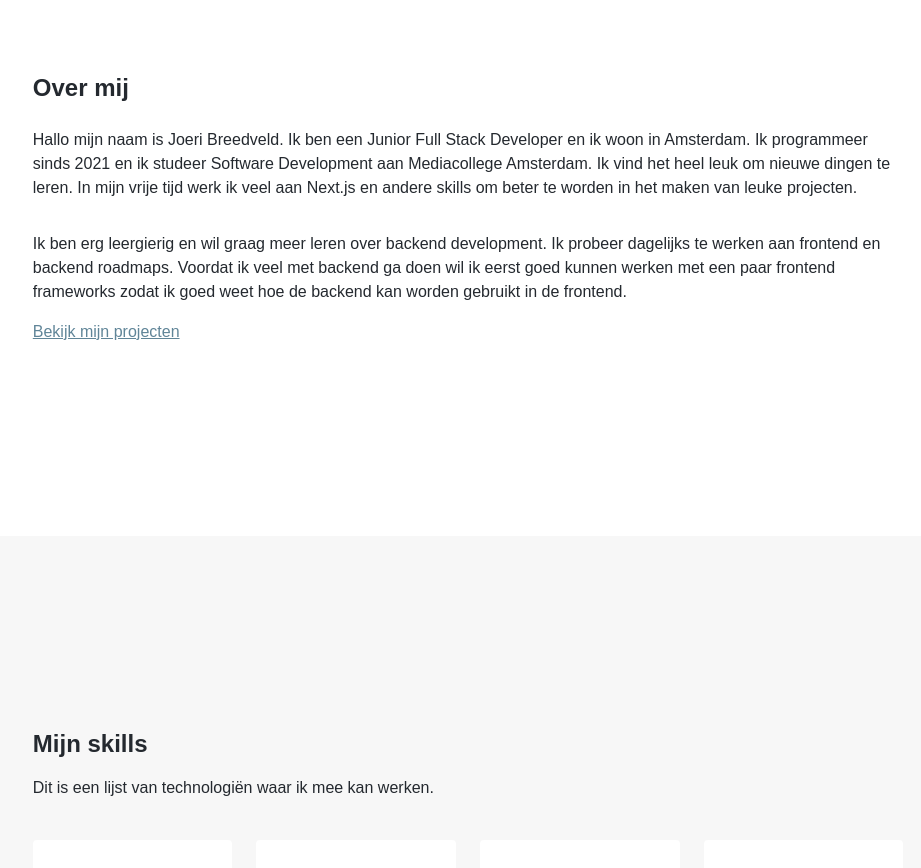
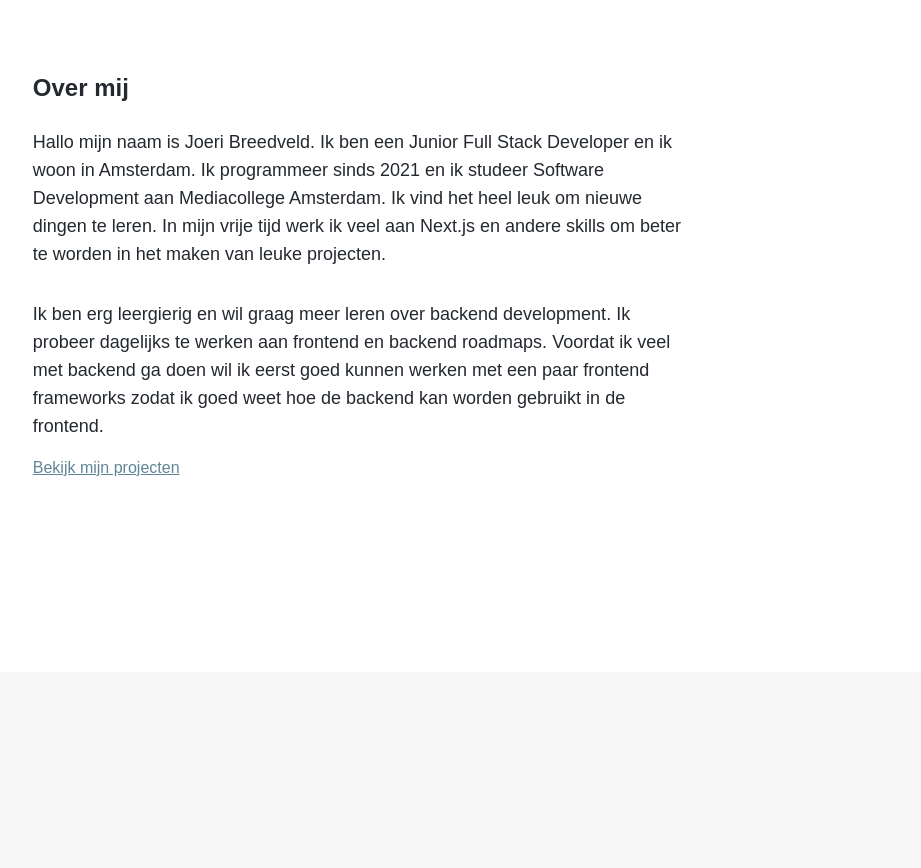
Before and after one commit to joeribreedveld/portfolio-website-v4, a Next.js app: page / in a window 1280 px wide. Shown: the part 920-1788 px from the top of the page, without its empty margins (172-1093 px from the left). Built offline with nearby package versions, Linux system fonts and the light colour scheme.

Commit message:
feat(about): change text size and width

```diff
--- a/categories/About.tsx
+++ b/categories/About.tsx
@@ -1,27 +1,42 @@
 // Imports
-import { Link, animateScroll as scroll } from "react-scroll"
+import { Link, animateScroll as scroll } from "react-scroll";
 
 // Functions
 function About() {
   return (
     <>
-			<section className='page-padding-x page-padding-y bg-white' id='about'>
-				<h2 className='font-bold text-2xl mb-6'>Over mij</h2>
-				<p className='mb-8'>
-					Hallo mijn naam is Joeri Breedveld. Ik ben een Junior Full Stack Developer en ik woon in Amsterdam. Ik programmeer sinds 2021 en ik studeer Software Development aan Mediacollege
-					Amsterdam. Ik vind het heel leuk om nieuwe dingen te leren. In mijn vrije tijd werk ik veel aan Next.js en andere skills om beter te worden in het maken van leuke projecten.
+      <section className="page-padding-x page-padding-y bg-white" id="about">
+        <h2 className="font-bold text-2xl mb-6">Over mij</h2>
+        <p className="mb-8 md:w-3/4 md:text-lg">
+          Hallo mijn naam is Joeri Breedveld. Ik ben een Junior Full Stack
+          Developer en ik woon in Amsterdam. Ik programmeer sinds 2021 en ik
+          studeer Software Development aan Mediacollege Amsterdam. Ik vind het
+          heel leuk om nieuwe dingen te leren. In mijn vrije tijd werk ik veel
+          aan Next.js en andere skills om beter te worden in het maken van leuke
+          projecten.
         </p>
-				<p className='mb-4'>
-					Ik ben erg leergierig en wil graag meer leren over backend development. Ik probeer dagelijks te werken aan frontend en backend roadmaps. Voordat ik veel met backend ga doen wil ik
-					eerst goed kunnen werken met een paar frontend frameworks zodat ik goed weet hoe de backend kan worden gebruikt in de frontend.
+        <p className="mb-4 md:text-lg md:w-3/4">
+          Ik ben erg leergierig en wil graag meer leren over backend
+          development. Ik probeer dagelijks te werken aan frontend en backend
+          roadmaps. Voordat ik veel met backend ga doen wil ik eerst goed kunnen
+          werken met een paar frontend frameworks zodat ik goed weet hoe de
+          backend kan worden gebruikt in de frontend.
         </p>
-				<Link to='projects' spy={true} smooth={true} offset={-70} duration={500}>
-					<p className='text-primary underline hover:cursor-pointer hover:text-secondary'>Bekijk mijn projecten</p>
+        <Link
+          to="projects"
+          spy={true}
+          smooth={true}
+          offset={-70}
+          duration={500}
+        >
+          <p className="text-primary underline hover:cursor-pointer hover:text-secondary">
+            Bekijk mijn projecten
+          </p>
         </Link>
       </section>
     </>
-	)
+  );
 }
 
 // Exports
-export default About
+export default About;
```
Lines whose indentation alone changed are shown as unchanged.
